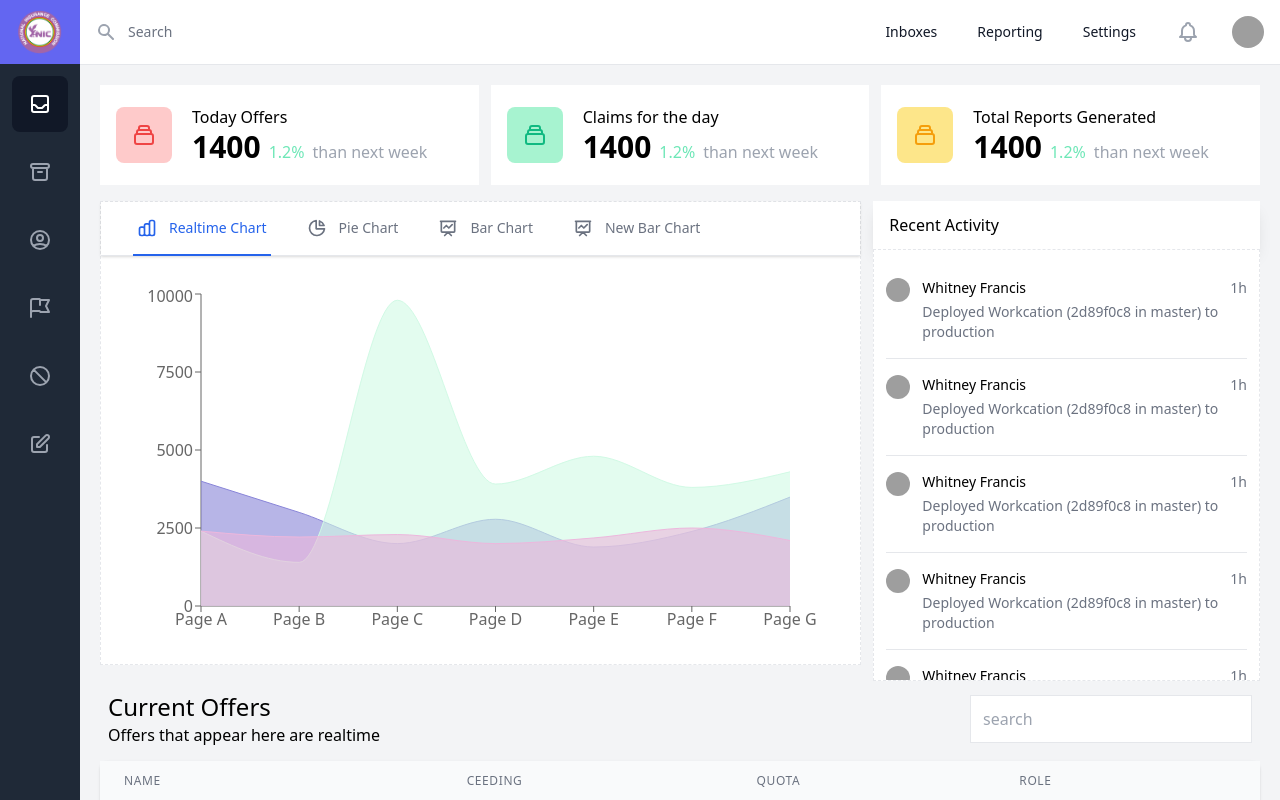
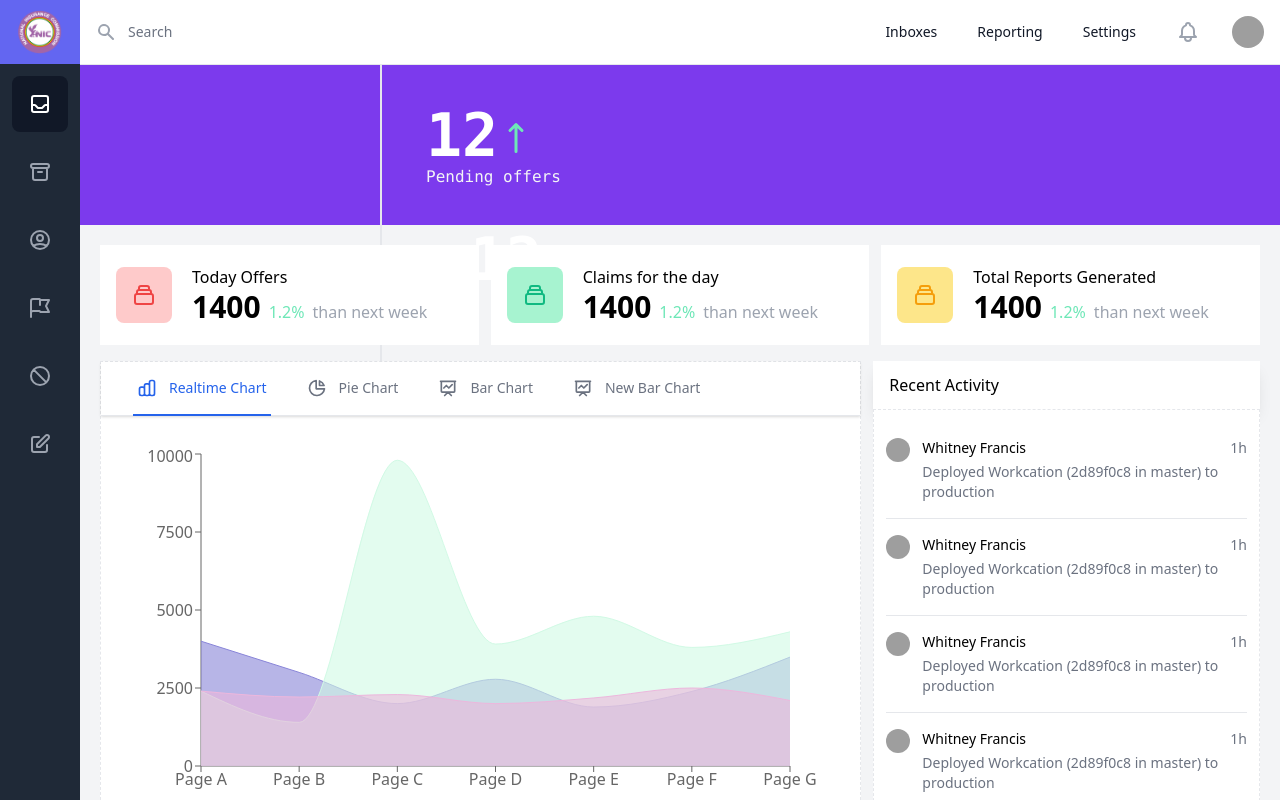
Before and after one commit to Khoby-790/template-nic, a React (Create React App) app: page / in a window 1280 px wide. Built offline with nearby package versions, Linux system fonts and the light colour scheme; grey boxes are pictures that could not be loaded.

Commit message:
--- Auto-Git Commit ---

```diff
--- a/src/pages/Dashboard/Dashboard.tsx
+++ b/src/pages/Dashboard/Dashboard.tsx
@@ -1,6 +1,7 @@
 /* eslint-disable jsx-a11y/anchor-is-valid */
 import React, { Fragment } from 'react';
 import GraphTabs from './components/GraphTabs';
+import MainStats from './components/MainStats';
 import OffersListing from './components/OffersListing';
 import Stats from './components/Stats';
 
@@ -58,7 +59,7 @@ const data = [
 const Dashboard = (props: Props) => {
     return (
         <Fragment>
-
+            <MainStats />
             <Stats />
             <div className="flex mx-5 mt-4 justify-center items-start flex-row">
                 <div className="flex-1 mr-3">
```
Also changed, not shown: src/pages/Dashboard/components/MainStats.tsx (+4 -14 lines).
